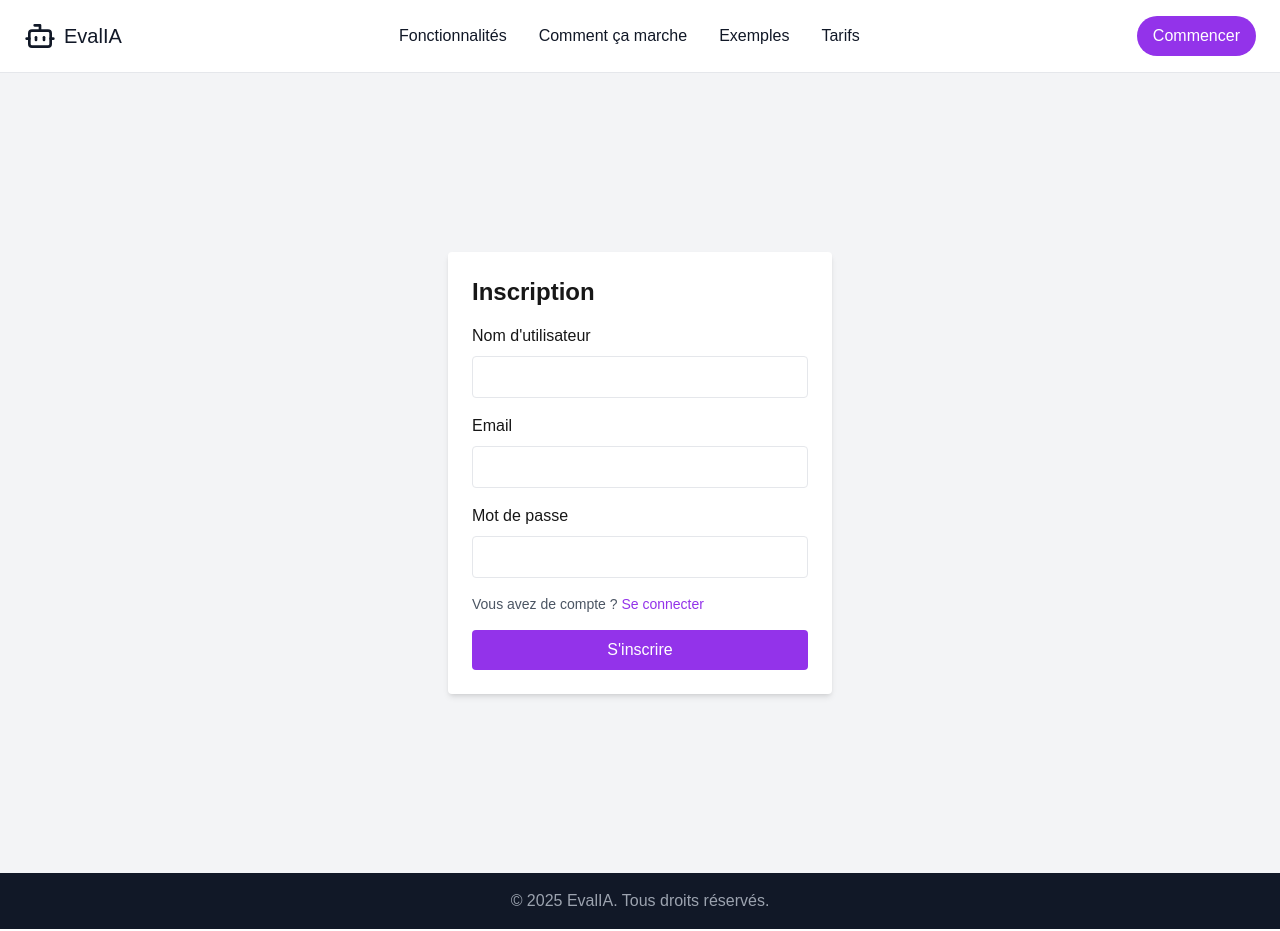
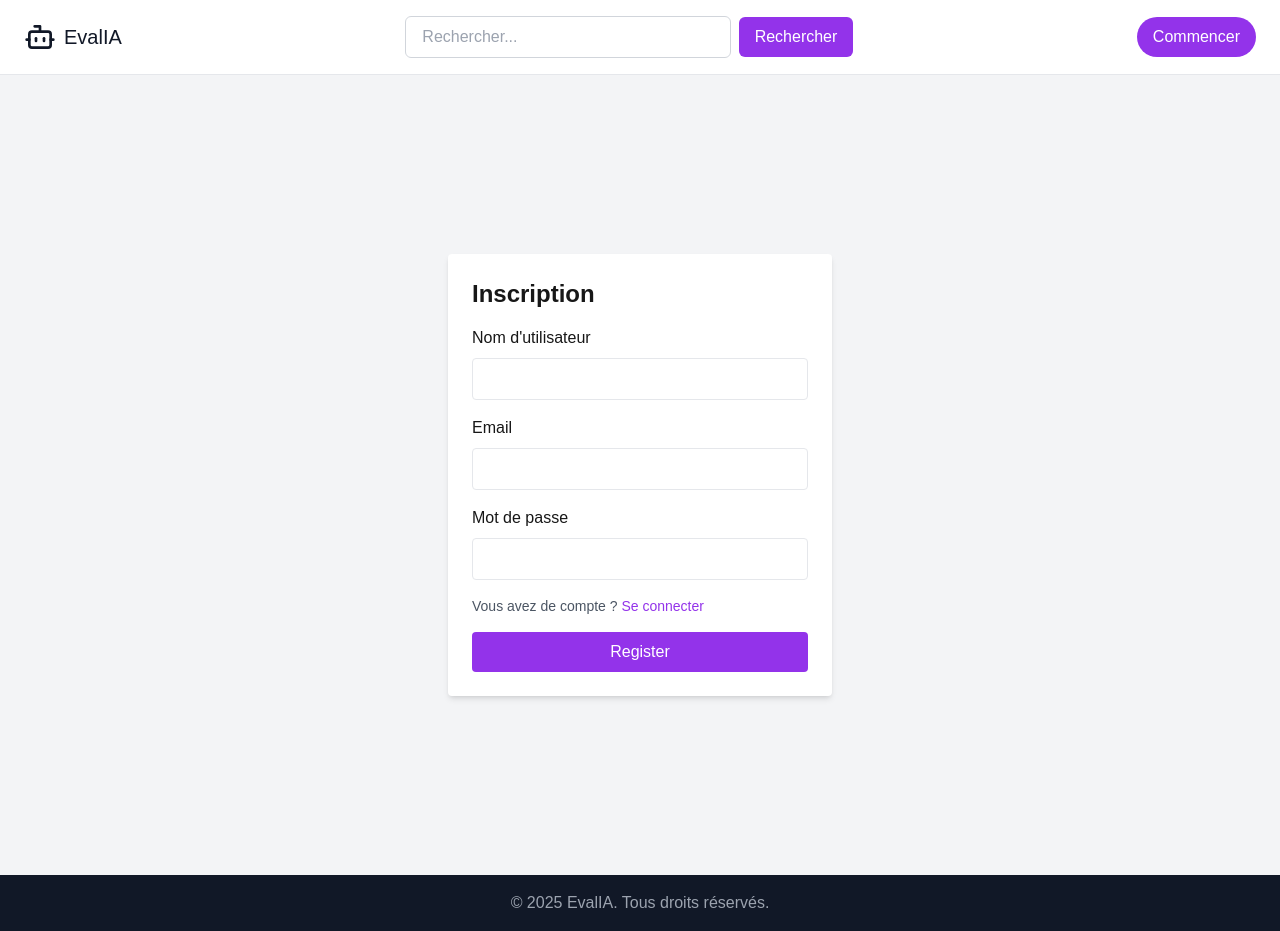
Before and after one commit to JoharyJonathan/Hackathon-evaluationparia, a Next.js app in the folder client/: page /register in a window 1280 px wide. Built offline with nearby package versions, Linux system fonts and the light colour scheme.

Commit message:
Commit avy aty amin'ny front 6

```diff
--- a/client/app/components/auth/LoginForm.tsx
+++ b/client/app/components/auth/LoginForm.tsx
@@ -2,14 +2,12 @@
 import { useState } from "react";
 import Link from "next/link";
 import axios from "axios";
-import { useRouter } from "next/router";
 
 export default function LoginForm() {
   const [username, setUsername] = useState("");
   const [password, setPassword] = useState("");
   const [error, setError] = useState("");
   const [success, setSuccess] = useState("");
-  const router = useRouter();
 
   const handleSubmit = async (e: React.FormEvent<HTMLFormElement>) => {
     e.preventDefault();
@@ -25,7 +23,6 @@ export default function LoginForm() {
       if (response.status === 200) {
         setSuccess("Connexion réussie !");
         console.log("Token:", response.data.token);
-        router.push("/chat-bot");
       } else {
         setError(response.data.error);
       }
@@ -58,9 +55,11 @@ export default function LoginForm() {
       <p className="text-sm text-gray-600 mb-4">
         Pas encore de compte ? <Link href="/register" className="text-purple-600 hover:underline">Inscrivez-vous</Link>
       </p>
-      <button type="submit" className="w-full bg-purple-600 text-white p-2 rounded">
-        Se connecter
-      </button>
+      <Link href="/dashboard">
+        <button type="button" className="w-full bg-purple-600 text-white p-2 rounded">
+          Se connecter
+        </button>
+      </Link>
     </form>
   );
 }
--- a/client/app/components/auth/RegisterForm.tsx
+++ b/client/app/components/auth/RegisterForm.tsx
@@ -67,9 +67,11 @@ export default function RegisterForm() {
       <p className="text-sm text-gray-600 mb-4">
         Vous avez de compte ? <Link href="/login" className="text-purple-600 hover:underline">Se connecter</Link>
       </p>
-      <button type="submit" className="w-full bg-purple-600 text-white p-2 rounded">
-        S'inscrire
-      </button>
+      <Link href="/dashboard">
+        <button type="button" className="w-full bg-purple-600 text-white p-2 rounded">
+          Register
+        </button>
+      </Link>
     </form>
   );
 }
--- a/client/app/components/layout/Header.tsx
+++ b/client/app/components/layout/Header.tsx
@@ -18,12 +18,16 @@ export default function Header() {
         <span className="text-gray-900 font-medium text-xl">EvalIA</span>
       </Link>
 
-      <div className="hidden md:flex items-center space-x-8">
-        <NavLink href="/fonctionnalites">Fonctionnalités</NavLink>
-        <NavLink href="/comment-ca-marche">Comment ça marche</NavLink>
-        <NavLink href="/exemples">Exemples</NavLink>
-        <NavLink href="/tarifs">Tarifs</NavLink>
-      </div>
+      <form className="hidden md:flex items-center space-x-2 w-full max-w-md">
+        <input
+          type="search"
+          className="flex-1 px-4 py-2 rounded-md border border-gray-300 focus:outline-none focus:ring-2 focus:ring-blue-500"
+          placeholder="Rechercher..."
+        />
+        <Button type="submit" className="bg-blue-500 hover:bg-blue-600 text-white rounded-md px-4 py-2">
+          Rechercher
+        </Button>
+      </form>
 
       <div className="hidden md:flex items-center space-x-4">
         <Link href="/login">
@@ -39,12 +43,3 @@ export default function Header() {
     </motion.nav>
   )
 }
-
-function NavLink({ href, children }: { href: string; children: React.ReactNode }) {
-  return (
-    <Link href={href} className="text-gray-900 hover:text-gray-800 transition-colors relative group">
-      {children}
-      <span className="absolute -bottom-1 left-0 w-0 h-0.5 bg-gray-900 transition-all group-hover:w-full" />
-    </Link>
-  )
-}
```
